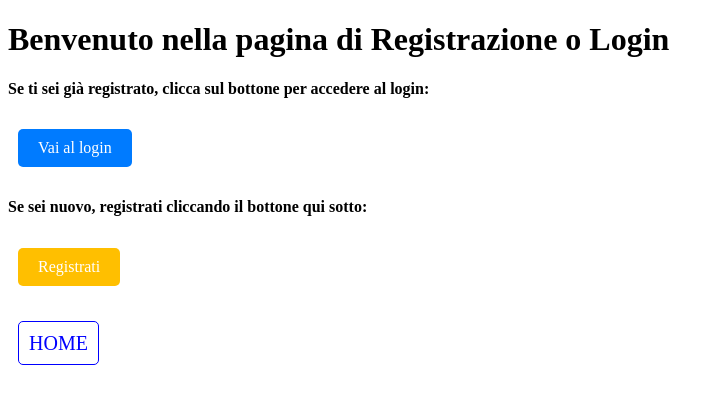
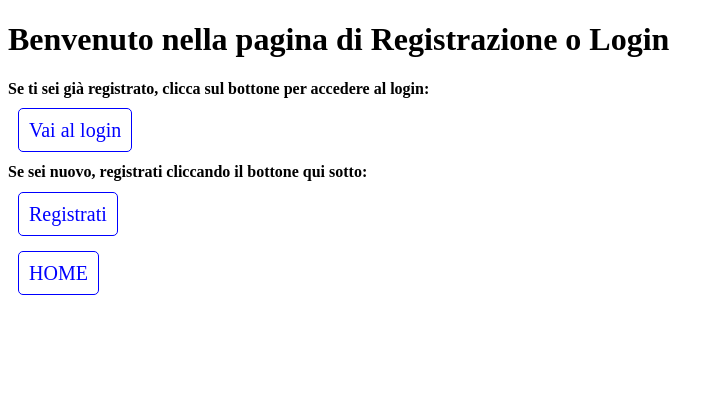
Before and after one commit to Kieltomss/https---github.com-Kieltomss-Quaderno-Informatica, a PHP site: page /Esercizi-Assegnati/Registrazione-Login/Homepage.html in a window 1280 px wide. Shown: the top 404 px of the page, without its empty margins (0-724 px from the left). Run offline with PHP 8.4, Linux system fonts and the light colour scheme.

```diff
--- a/Esercizi-Assegnati/Registrazione-Login/Homepage.html
+++ b/Esercizi-Assegnati/Registrazione-Login/Homepage.html
@@ -6,42 +6,6 @@
     <meta name="viewport" content="width=device-width, initial-scale=1.0">
     <title>Document</title>
     <style>
-        .buttonLogin {
-            display: inline-block;
-            padding: 10px 20px;
-            font-size: 16px;
-            color: white;
-            background-color: #007BFF;
-            /* Blu */
-            text-decoration: none;
-            border-radius: 5px;
-            border: none;
-            cursor: pointer;
-            transition: background-color 0.3s;
-        }
-
-        .buttonLogin:hover {
-            background-color: #0056b3;
-            /* Blu scuro */
-        }
-        .buttonSing {
-            display: inline-block;
-            padding: 10px 20px;
-            font-size: 16px;
-            color: white;
-            background-color: #ffbf00;
-            /* giallo */
-            text-decoration: none;
-            border-radius: 5px;
-            border: none;
-            cursor: pointer;
-            transition: background-color 0.3s;
-        }
-
-        .buttonSing:hover {
-            background-color: #b35a00;
-            /* arancione scuro */
-        }
         a {
             text-decoration: none;
             color: blue;
@@ -61,9 +25,9 @@
 <body>
     <h1>Benvenuto nella pagina di Registrazione o Login</h1>
     <h4>Se ti sei già registrato, clicca sul bottone per accedere al login:</h4>
-    <a href="login.php" class="buttonLogin">Vai al login</a> <br>
+    <a href="login.php">Vai al login</a> <br>
     <h4>Se sei nuovo, registrati cliccando il bottone qui sotto:</h4>
-    <a href="Registrazione.php" class="buttonSing">Registrati</a> <br><br><br>
+    <a href="Registrazione.php" >Registrati</a> <br><br><br>
 
     <a href="../../">HOME</a>
 
--- a/Slides/Slide3/EsercizioA.php
+++ b/Slides/Slide3/EsercizioA.php
@@ -1,8 +1,6 @@
 <!DOCTYPE html>
-<html lang="it">
+<html html lang="it">
 <head>
-    <meta charset="UTF-8">
-    <meta name="viewport" content="width=device-width, initial-scale=1.0">
     <title>Tabella Anagrafica</title>
 </head>
 <body>
```
